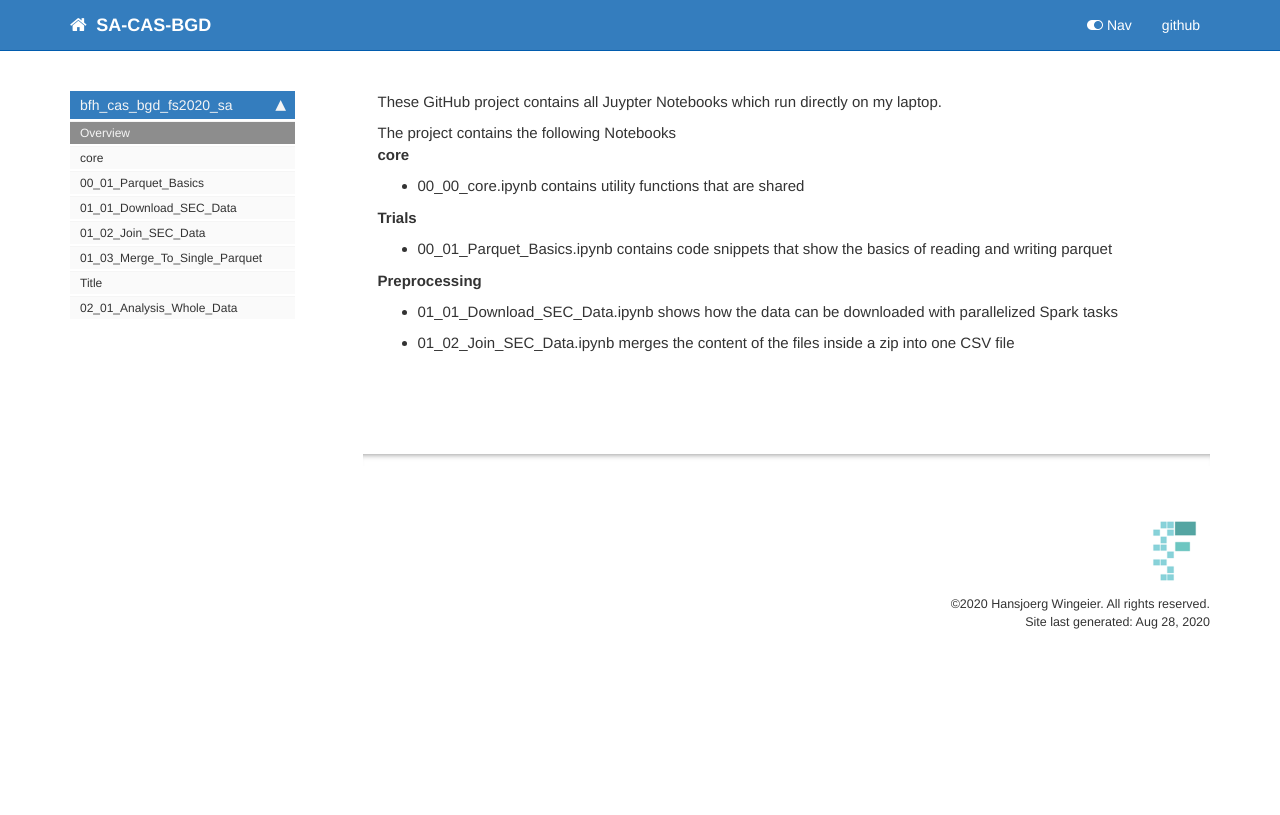
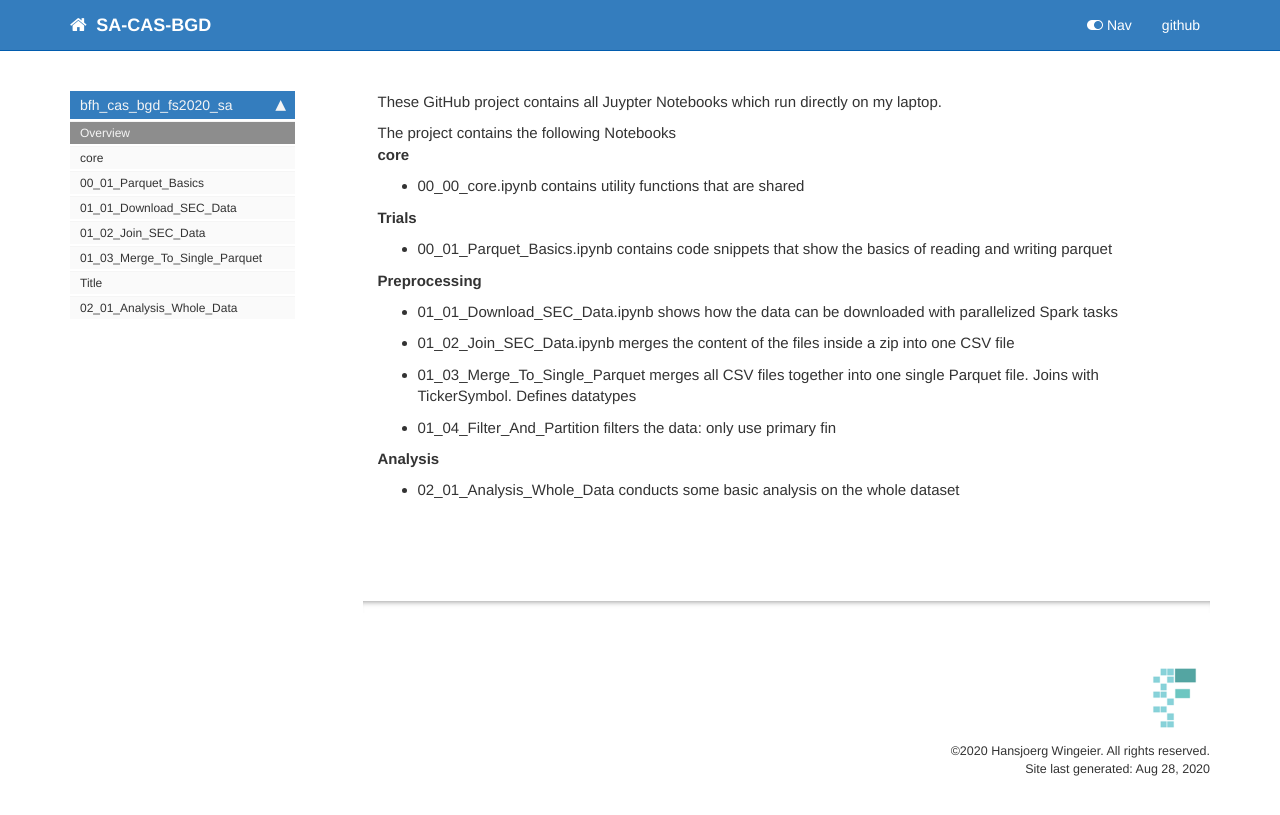
Before and after one commit to HansjoergW/bfh_cas_bgd_fs2020_sa, a Jekyll site: the page built from docs/index.html, in a window 1280 px wide. Shown: the top 815 px of the page. Built offline with Jekyll 4.4.1, drawn with Linux system fonts in a browser that asks for light colours; nearby versions of some CDN libraries; comment, search, counter and statistics services are not loaded.

Commit message:
index updated

```diff
--- a/docs/index.html
+++ b/docs/index.html
@@ -50,6 +50,12 @@ description: ""Semesterarbeit" for CAS BigData at BFH, Switzerland."
 <ul>
 <li>01_01_Download_SEC_Data.ipynb shows how the data can be downloaded with parallelized Spark tasks</li>
 <li>01_02_Join_SEC_Data.ipynb merges the content of the files inside a zip into one CSV file</li>
+<li>01_03_Merge_To_Single_Parquet merges all CSV files together into one single Parquet file. Joins with TickerSymbol. Defines datatypes</li>
+<li>01_04_Filter_And_Partition filters the data: only use primary fin</li>
+</ul>
+<p><strong>Analysis</strong></p>
+<ul>
+<li>02_01_Analysis_Whole_Data conducts some basic analysis on the whole dataset</li>
 </ul>
 
 </div>
```
Also changed, not shown: README.md, 1 other file.
